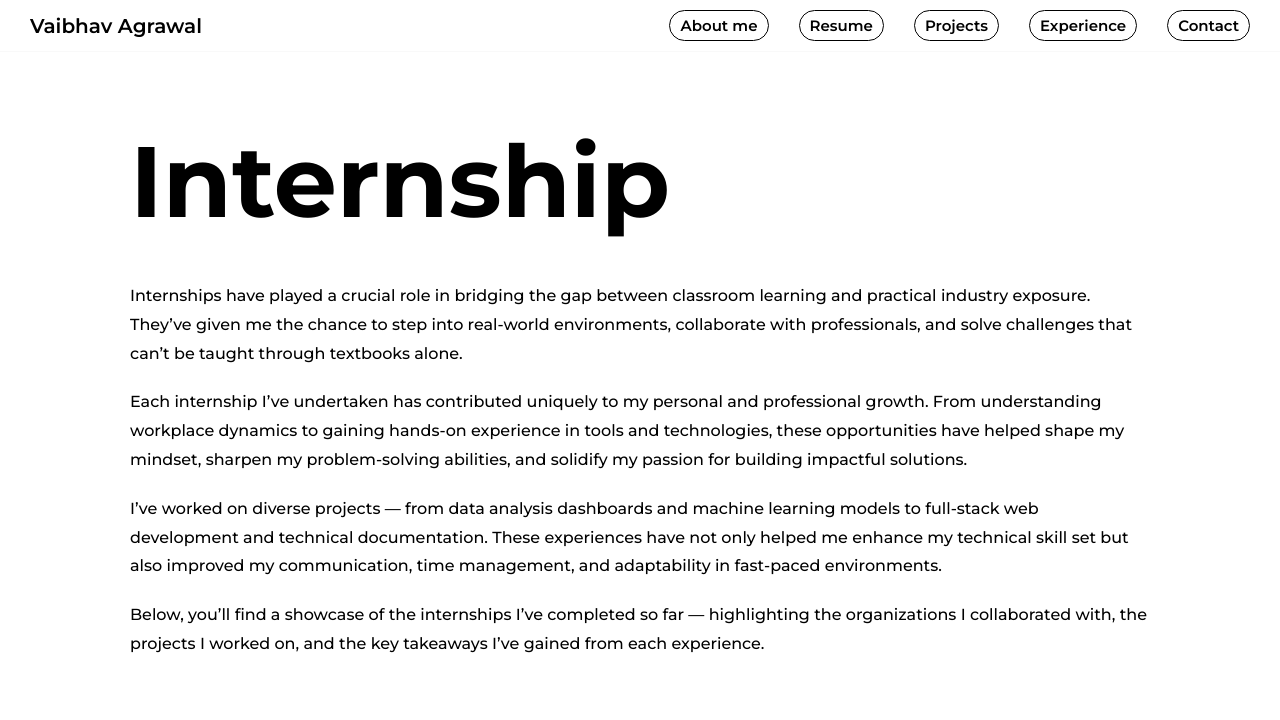
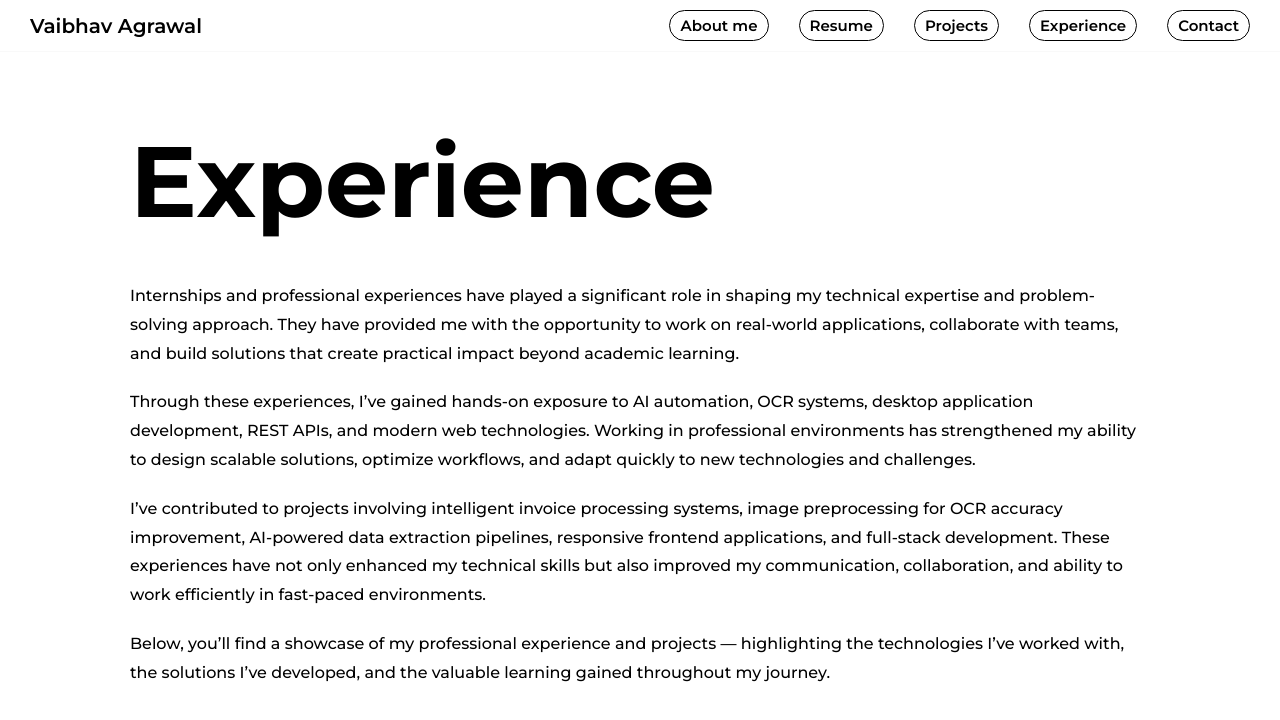
Before and after one commit to vaibhav010902/vaibhavagrawal-portfolio, a React (Vite) app: page /internship in a window 1280 px wide. Shown: the top 720 px of the page. Built offline with nearby package versions, Linux system fonts and the light colour scheme.

Commit message:
convert internship page into experience page and also in sidebar

```diff
--- a/src/component/navbar/Navbar.jsx
+++ b/src/component/navbar/Navbar.jsx
@@ -134,7 +134,7 @@ function Navbar() {
               setOpenSidebar((prev) => !prev)
             }
           >
-              Internship
+              Experience
           </Link>
           <Link
             to="/contact"
--- a/src/component/pages/internshipPage/Internship.jsx
+++ b/src/component/pages/internshipPage/Internship.jsx
@@ -107,22 +107,19 @@ function Internship() {
             <div className={styles.internship_page}>
                 <div className={styles.internship_page_container}>
                     <div className={styles.internship_page_container_header} ref={internshipContainerHeaderRef}>
-                        <h2 className={styles.internship_page_container_header_h2}>Internship</h2>
+                        <h2 className={styles.internship_page_container_header_h2}>Experience</h2>
                         <div>
                             <p>
-                                Internships have played a crucial role in bridging the gap between classroom learning and practical industry exposure.
-                                They’ve given me the chance to step into real-world environments, collaborate with professionals, and solve challenges that can’t be taught through textbooks alone.
+                                Internships and professional experiences have played a significant role in shaping my technical expertise and problem-solving approach. They have provided me with the opportunity to work on real-world applications, collaborate with teams, and build solutions that create practical impact beyond academic learning.
                             </p>
                             <p>
-                                Each internship I’ve undertaken has contributed uniquely to my personal and professional growth.
-                                From understanding workplace dynamics to gaining hands-on experience in tools and technologies, these opportunities have helped shape my mindset, sharpen my problem-solving abilities, and solidify my passion for building impactful solutions.
+                                Through these experiences, I’ve gained hands-on exposure to AI automation, OCR systems, desktop application development, REST APIs, and modern web technologies. Working in professional environments has strengthened my ability to design scalable solutions, optimize workflows, and adapt quickly to new technologies and challenges.
                             </p>
                             <p>
-                                I’ve worked on diverse projects — from data analysis dashboards and machine learning models to full-stack web development and technical documentation.
-                                These experiences have not only helped me enhance my technical skill set but also improved my communication, time management, and adaptability in fast-paced environments.
+                                I’ve contributed to projects involving intelligent invoice processing systems, image preprocessing for OCR accuracy improvement, AI-powered data extraction pipelines, responsive frontend applications, and full-stack development. These experiences have not only enhanced my technical skills but also improved my communication, collaboration, and ability to work efficiently in fast-paced environments.
                             </p>
                             <p>
-                                Below, you’ll find a showcase of the internships I’ve completed so far — highlighting the organizations I collaborated with, the projects I worked on, and the key takeaways I’ve gained from each experience.
+                                Below, you’ll find a showcase of my professional experience and projects — highlighting the technologies I’ve worked with, the solutions I’ve developed, and the valuable learning gained throughout my journey.
                             </p>
                         </div>
                     </div>
```
